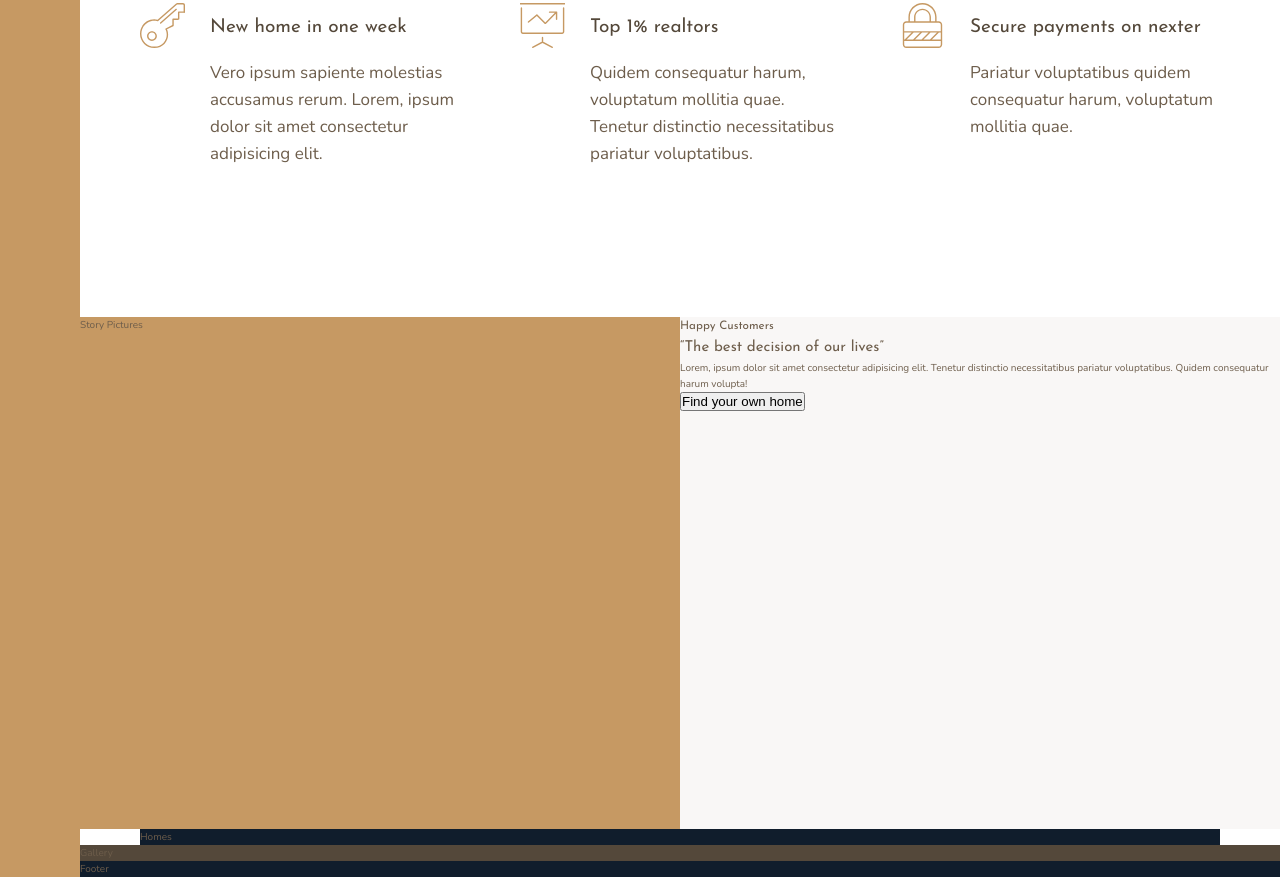
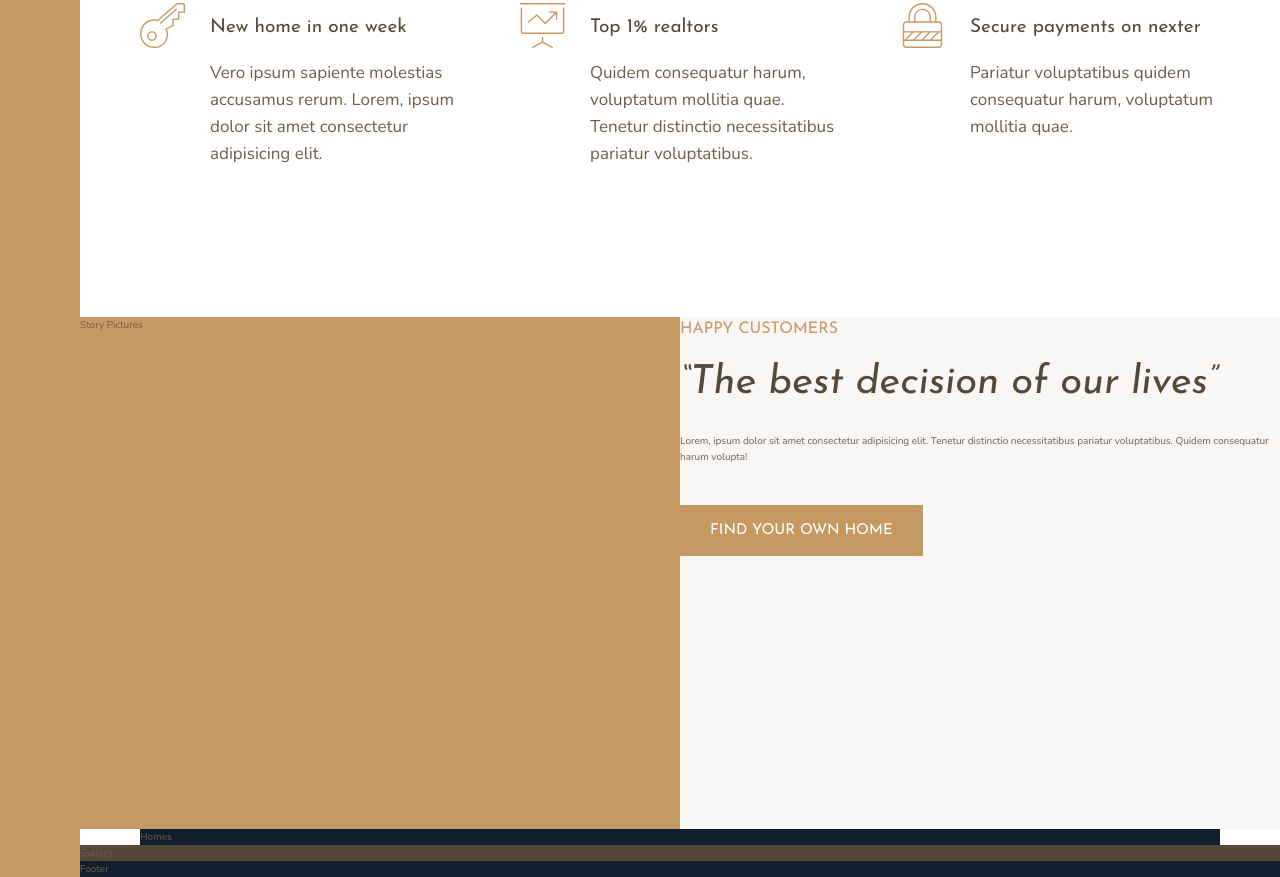
Before and after one commit to L3n1ad/Nexter_SASS, a website: page index.html in a window 1280 px wide. Shown: the part 991-1868 px from the top of the page. Drawn offline with nearby package versions, Linux system fonts and the light colour scheme; files that its build step writes are made by us from their sources.

Commit message:
add styling to heading-2, -3, btn and create helper classes for margin-bottom

```diff
--- a/sass/_typography.scss
+++ b/sass/_typography.scss
@@ -10,10 +10,19 @@
 
 .heading-2 {
     @extend %heading;
+    font-size: 4rem;
+    font-style: italic;
+    line-height: 1;
+
+    &--light {color: $color-grey-light-1}
+    &--dark {color: $color-grey-dark-1}
 }
 
 .heading-3 {
     @extend %heading;
+    font-size: 1.6rem;
+    color: $color-primary;
+    text-transform: uppercase;
 }
 
 .heading-4 {
@@ -23,3 +32,26 @@
     &--light {color: $color-grey-light-1}
     &--dark {color: $color-grey-dark-1}
 }
+
+.btn {
+    background-color: $color-primary;
+    color: #fff;
+    border: none;
+    border-radius: 0;
+    font-family: $font-display;
+    font-size: 1.5rem;
+    text-transform: uppercase;
+    padding: 1.8rem 3rem;
+    cursor: pointer;
+    transition: all .2s;
+
+    &:hover {
+        background-color: $color-primary-dark;
+    }
+}
+
+// margin bottom small
+.mb-sm {margin-bottom: 2rem;}
+.mb-md {margin-bottom: 3rem;}
+.mb-lg {margin-bottom: 4rem;}
+.mb-hg {margin-bottom: 8rem;}
```
